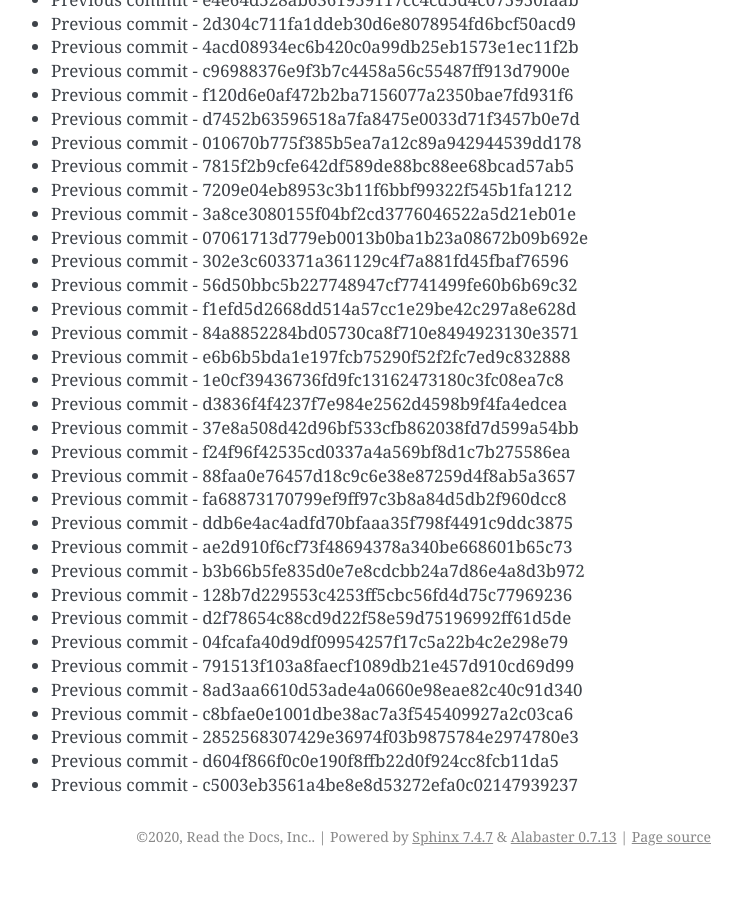
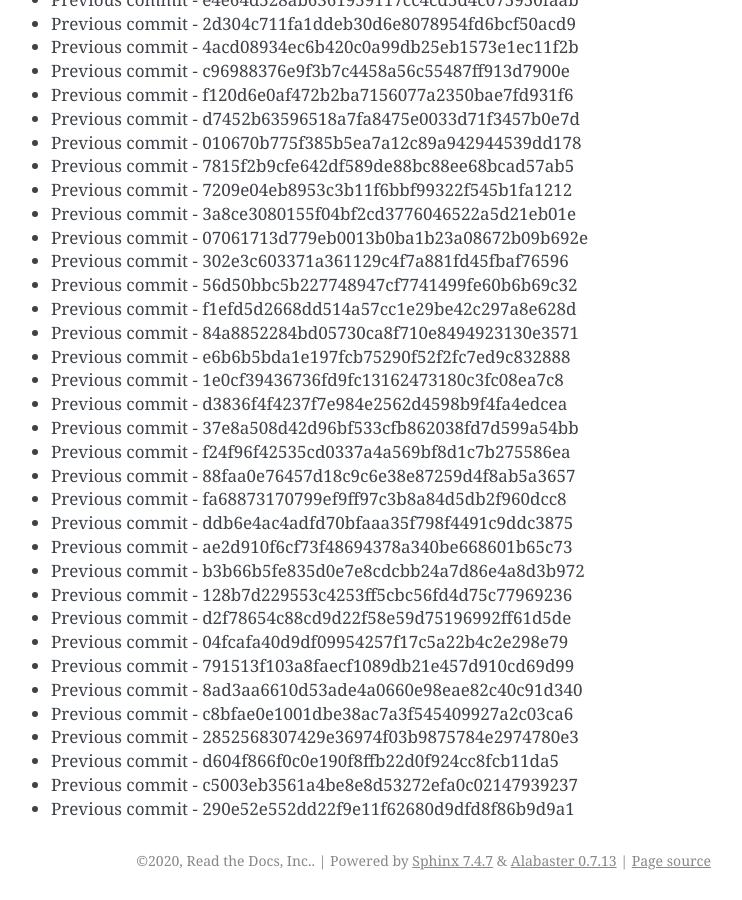
Before and after one commit to readthedocs/rtd-git-stresstest, a Sphinx documentation site: the page built from docs/updates.rst, in a window 1280 px wide and 900 px high, scrolled down 38826 px. Shown: the whole window, without its empty margins (399-1141 px from the left). Built offline with Sphinx 7.4.7, drawn with Linux system fonts in a browser that asks for light colours; before the commit the page ends 39702 px from its top, so only the background shows below that.

Commit message:
Generating commit from previous: 290e52e552dd22f9e11f62680d9dfd8f86b9d9a1

```diff
--- a/docs/updates.rst
+++ b/docs/updates.rst
@@ -1663,3 +1663,4 @@ It can be tested for any performance characteristics.
 * Previous commit - 2852568307429e36974f03b9875784e2974780e3
 * Previous commit - d604f866f0c0e190f8ffb22d0f924cc8fcb11da5
 * Previous commit - c5003eb3561a4be8e8d53272efa0c02147939237
+* Previous commit - 290e52e552dd22f9e11f62680d9dfd8f86b9d9a1
```
